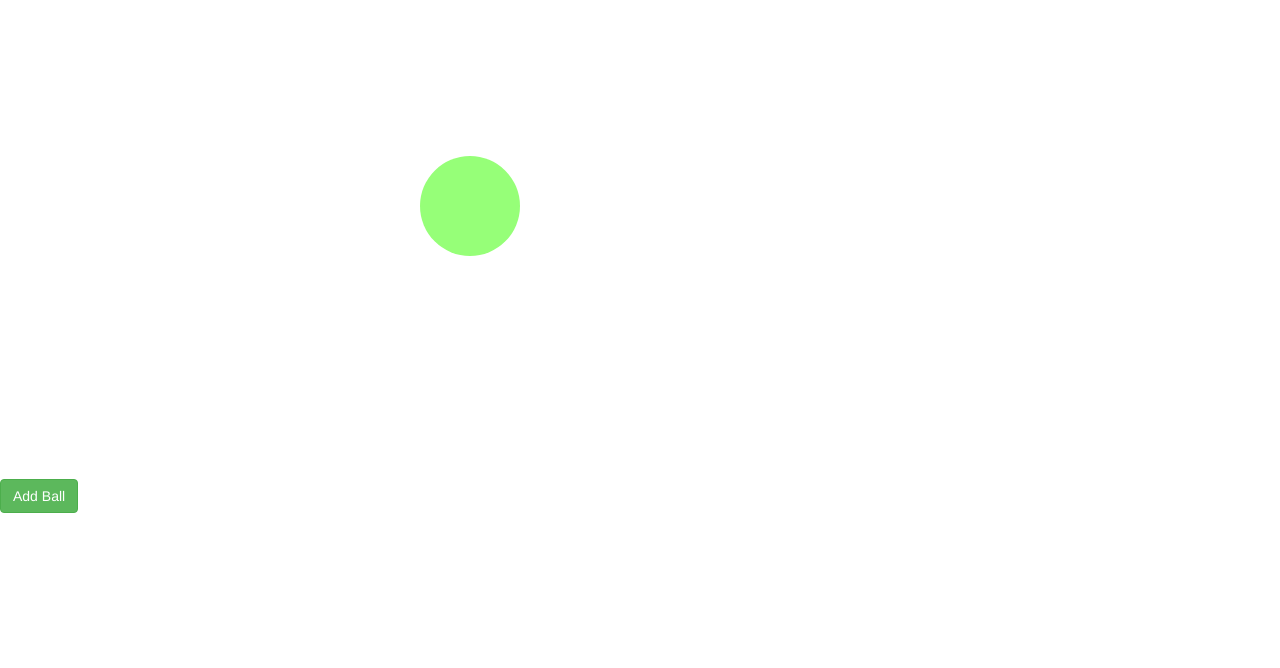
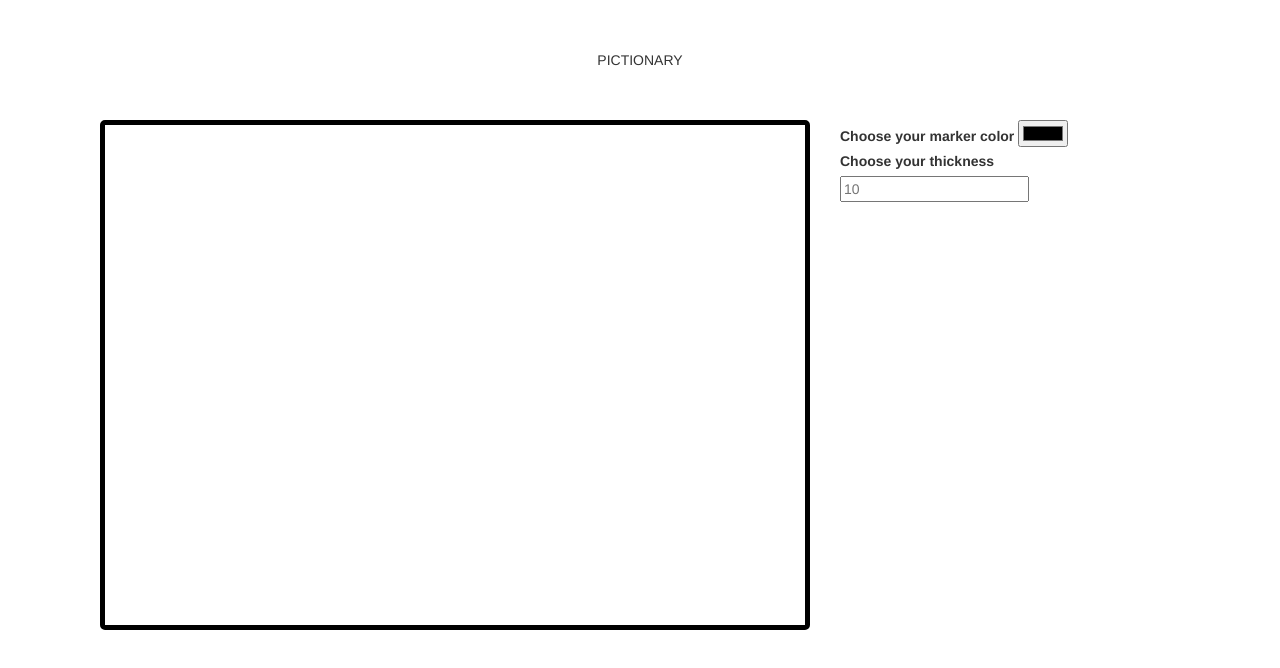
Before and after one commit to HayesCapers/bouncingBallCanvas, a plain HTML site: page index.html in a window 1280 px wide. Drawn offline with nearby package versions, Linux system fonts and the light colour scheme.

```diff
--- a/index.html
+++ b/index.html
@@ -2,18 +2,41 @@
 <html>
 <head>
 	<title></title>
+
 	<link rel="stylesheet" href="https://maxcdn.bootstrapcdn.com/bootstrap/3.3.7/css/bootstrap.min.css" integrity="sha384-BVYiiSIFeK1dGmJRAkycuHAHRg32OmUcww7on3RYdg4Va+PmSTsz/K68vbdEjh4u" crossorigin="anonymous">
 
-	<link rel="stylesheet" type="text/css" href="styles.css">
-
-
+	<link rel="stylesheet" type="text/css" href="style.css">
 </head>
 <body>
 
-	<button class="btn btn-success" type="button" onclick="addBall();">Add Ball</button>
+<div class="container header">
+	<div class="row">
+		<div class="col-md-offset-2 col-md-8 header-text">
+			PICTIONARY
+		</div>
+	</div>
+</div>
 
-	<canvas id="canvas" width="500px" height="500px"></canvas>
+<div class="container content">
+	<div class="col-md-12 game-container">
+		<div class="col-md-8 canvas-container">
+			<canvas id="canvas" height="500px" width="700px">
+		</div>
+		<div class="col-md-4">
+			<div id="toolbar">
+				<label>Choose your marker color</label>
+				<input type="color" id="color-picker" />
+				<label>Choose your thickness</label>
+				<input type="number" id="thickness" placeholder="10" />
+			</div>
+		</div>
+	</div>
+</div>
 
-	<script type="text/javascript" src="scripts.js"></script>
+
+
+
+<script type="text/javascript" src="script.js"></script>
+
 </body>
 </html>
--- /dev/null
+++ b/prac.css
@@ -0,0 +1,13 @@
+canvas {
+	margin-top: 50px;
+	border: 2px solid black;
+}
+
+.button-container{
+	text-align: center;
+	margin-top: 20px
+}
+
+.canvas-container{
+	text-align: center;
+}
--- /dev/null
+++ b/script.js
@@ -0,0 +1,63 @@
+
+
+var canvas = document.getElementById("canvas");
+// console.dir(canvas)
+var context = canvas.getContext("2d");
+
+// set p the base option for the pictionary board
+var color = "#000";
+var thickness = 10;
+var colorPicker = document.getElementById('color-picker');
+var thicknessPicker = document.getElementById('thickness');
+var mouseDown = false;
+var mousePosition = {};
+var lastMousePosition = null;
+
+colorPicker.addEventListener('change', function(event){
+	color = colorPicker.value;
+})
+
+thicknessPicker.addEventListener('change', function(event){
+	thickness = thicknessPicker.value;
+})
+
+canvas.addEventListener('mousedown', function(event){
+	mouseDown = true;
+	console.log(event)
+});
+
+canvas.addEventListener('mouseup', function(event){
+	mouseDown = false;
+	lastMousePosition = null;
+});
+
+canvas.addEventListener('mousemove', function(event){
+	if (mouseDown){
+
+		if(lastMousePosition == null){
+			lastMousePosition = {
+				x: event.offsetX,
+				y: event.offsetY
+			}
+		}
+
+		mousePosition.x = event.offsetX;
+		mousePosition.y = event.offsetY;
+		// console.log(event)
+
+		context.strokeStyle = color;
+		context.lineCap = 'round';
+		context.lineWidth = thickness;
+		context.beginPath();
+		context.moveTo(lastMousePosition.x, lastMousePosition.y);
+		context.lineTo(mousePosition.x, mousePosition.y);
+		context.stroke();
+		context.closePath();
+
+		lastMousePosition = {
+			x: mousePosition.x,
+			y: mousePosition.y,
+		}
+
+	}
+});
--- a/scripts.js
+++ /dev/null
@@ -1,84 +0,0 @@
-// console.log("this is js")
-
-var canvas = document.getElementById("canvas");
-var context = canvas.getContext('2d');
-// context.moveTo(100,100);
-// context.lineTo(200,200);
-// context.lineTo(300,100);
-// context.lineTo(100,200);
-// context.lineTo(300,150);
-// context.lineTo(100,100);
-context.strokeStyle = "#ff0000"
-// context.stroke();
-
-// draw a circle:
-
-context.beginPath()
-context.fillStyle = "#f6b2ff"
-context.arc(200,200,200,0*Math.PI,2*Math.PI);
-// context.fill();
-// context.stroke()
-
-
-
-
-
-// class Ball {
-// 	constructor(){
-// 		this.x = 200;
-// 		this.y = 200;
-// 		this.radius = 50;
-// 		this.xDirection = 1;
-// 		this.yDirection = 1;
-// 		this.red = 0;
-// 		this.blue = 0;
-// 		this.green = 0;
-// 	}
-// }
-
-var ballArray = [{x: 200, y: 200, radius: 50, xDirection: 1, yDirection: 1}]
-
-
-
-function drawBall(array){
-	// red = Math.ceil(Math.random() * 255)
-	// blue = Math.ceil(Math.random() * 255)
-	// green = Math.ceil(Math.random() * 255)
-	// context.fillStyle = "rgb(" + red + "," + green + "," + blue + ")";
-	for (i = 0; i < array.length; i++){
-		ball = array[i];
-		context.fillStyle = "rgb(150,255,120)";
-		// console.log(context.fillStyle)
-		context.beginPath();
-		context.arc(ball.x,ball.y,ball.radius,0,2*Math.PI);
-		context.clearRect(0,0,500,500);
-		context.fill();
-		if ((ball.x > 500 - ball.radius) || (ball.x <ball.radius)){
-			ball.xDirection = -ball.xDirection;
-		}
-		if ((ball.y > 500 - ball.radius) || ball.y < ball.radius){
-			ball.yDirection = -ball.yDirection;
-		}
-		// var randomX = Math.random() * 4
-		// var randomY = Math.random() * 4
-		ball.x += 4 * ball.xDirection;
-		ball.y += 2 * ball.yDirection;
-		array[i] = ball;
-	}
-}
-
-function addBall(){
-	ballArray.push({x: 200, y: 200, radius: 50, xDirection: 1, yDirection: 1});
-	// ball = new Ball();
-	console.log(ballArray)
-}
-
-
-var ballin = setInterval(drawBall, 20, ballArray);
-
-canvas.addEventListener("click", function(event){
-	// console.log(event.x, event.y)
-	if (Math.abs((event.x - ball.x) - (event.y - ball.y)) <= ball.radius){
-		console.log("HIT!")
-	}
-});
--- /dev/null
+++ b/style.css
@@ -0,0 +1,33 @@
+
+body{
+
+}
+
+.header-text{
+	text-align: center;
+	margin-top: 30px;
+	height: 60px;
+	/* background-color: red; */
+	border-radius: 10px;
+	vertical-align: middle;
+	line-height: 60px;
+}
+
+.container.content{
+	/* background-color: orange; */
+	margin-top: 20
+}
+
+.game-container{
+	margin-top: 30px;
+	/* background-color: pink; */
+}
+
+.canvas-container{
+	margin-top:
+}
+
+#canvas{
+	border: 5px solid black;
+	border-radius: 5px;
+}
```
Also changed, not shown: prac.html (added, +28 -0 lines), prac.js (added, +56 -0 lines), styles.css (deleted).
